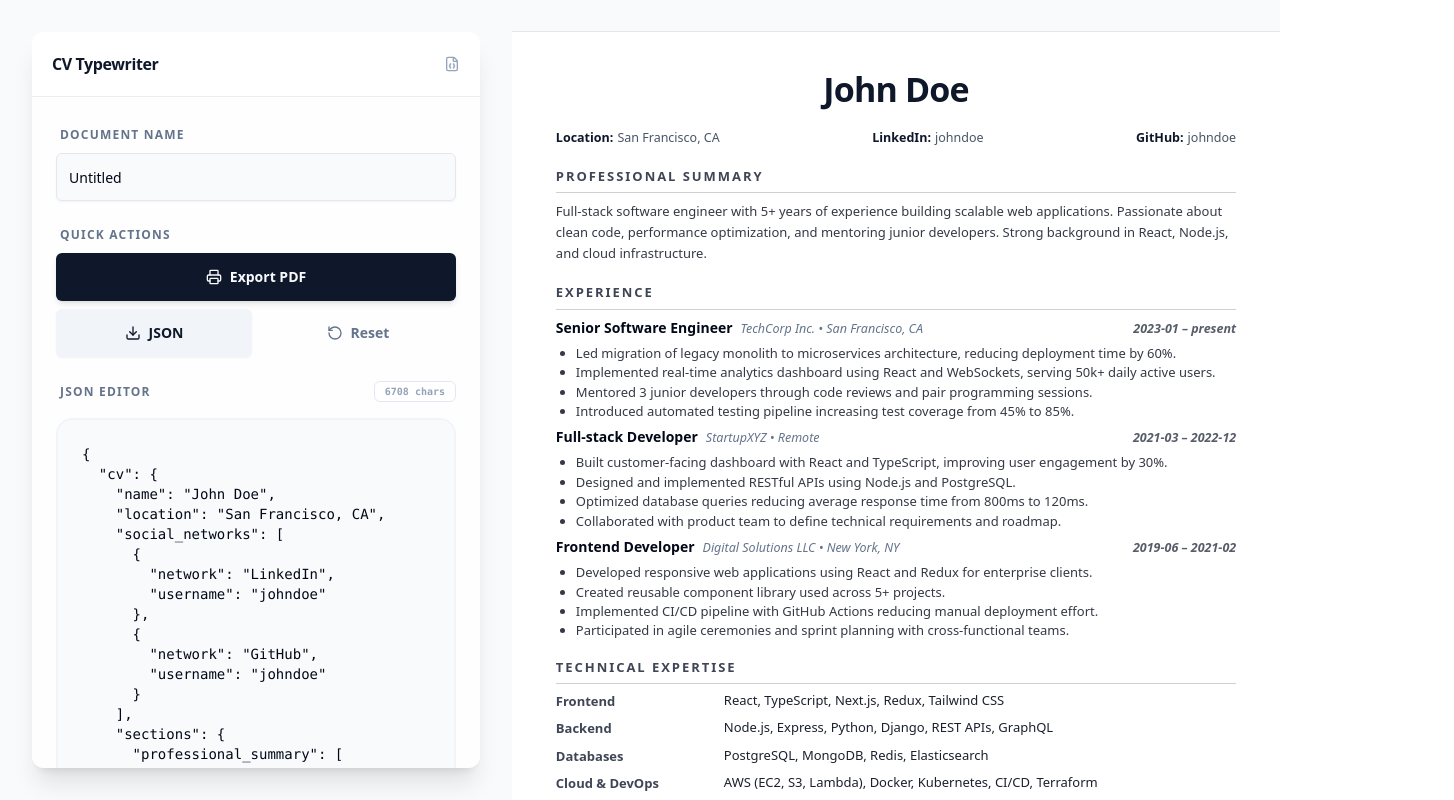
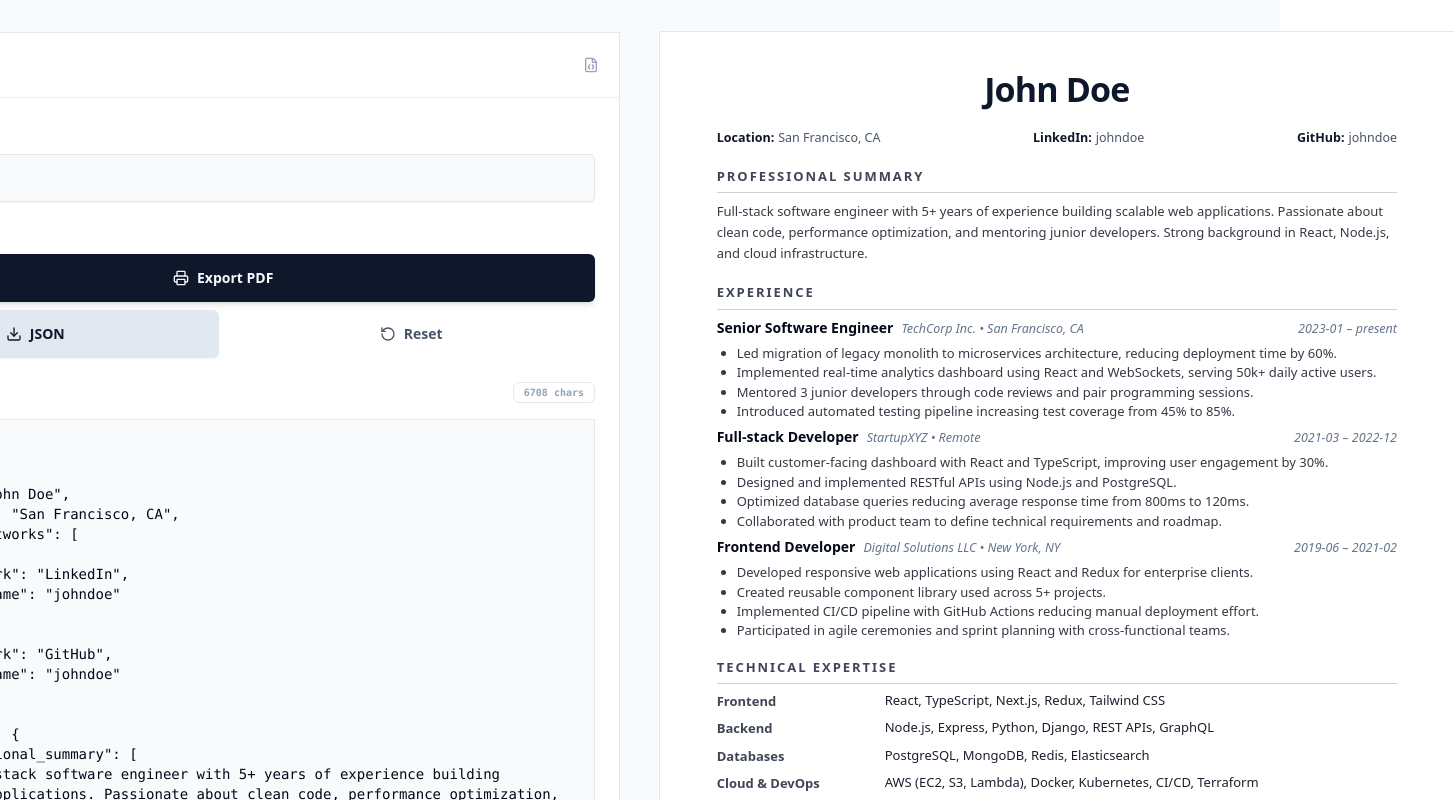
Before and after one commit to RafaGonzalezDev/cv-typewriter, a React (Vite) app: page / in a window 1280 px wide. Shown: the top 800 px of the page, 1454 px wide, since content can reach past the window. Built offline with nearby package versions, Linux system fonts and the light colour scheme.

Commit message:
feat: improve layout and styling for Editor and Preview panels, enhance print handling

```diff
--- a/src/CVTypewriter.jsx
+++ b/src/CVTypewriter.jsx
@@ -76,6 +76,10 @@ export default function CVTypewriter() {
             }
             .no-print {
                 display: none !important;
+            }
+            .no-print,
+            .print-root {
+                box-sizing: border-box;
             }
             .print-root {
                 background: #fff !important;
@@ -334,7 +338,13 @@ export default function CVTypewriter() {
     return (
 
         <div className="min-h-screen w-full bg-[#f8fafc] print-root">
-            <div className="flex flex-col lg:grid lg:grid-cols-[1fr_auto_1fr] min-h-screen">
+            <div className="flex justify-center px-6 py-8">
+                <div
+                    className="grid gap-10"
+                    style={{
+                        gridTemplateColumns: `${pageMetrics.widthPx}px ${pageMetrics.widthPx}px`
+                    }}
+                >
                     <EditorPanel
                         fileName={fileName}
                         onFileNameChange={(e) => setFileName(e.target.value)}
@@ -344,6 +354,7 @@ export default function CVTypewriter() {
                         onPrint={handlePrint}
                         onDownloadJson={downloadJson}
                         onLoadSample={loadSample}
+                        pageMetrics={pageMetrics}
                     />
                     <PreviewPanel
                         cv={cv}
@@ -354,7 +365,7 @@ export default function CVTypewriter() {
                         printRef={printRef}
                         contentRef={contentRef}
                     />
-                <div className="no-print hidden lg:block" />
+                </div>
             </div>
         </div>
 
--- a/src/features/cv-typewriter/components/EditorPanel.jsx
+++ b/src/features/cv-typewriter/components/EditorPanel.jsx
@@ -14,19 +14,26 @@ export default function EditorPanel({
     parsed,
     onPrint,
     onDownloadJson,
-    onLoadSample
+    onLoadSample,
+    pageMetrics
 }) {
     return (
-        <div className="flex justify-center lg:justify-end p-4 md:p-8 no-print">
-            <div className="w-full max-w-md lg:w-[400px] xl:w-[450px]">
-                <Card className="shadow-xl border-none overflow-hidden bg-white/80 backdrop-blur-md sticky top-8 max-h-[calc(100vh-4rem)] flex flex-col">
-                    <CardHeader className="bg-white/80 text-slate-900 p-5 border-b border-slate-200/70">
+        <div className="no-print">
+            <div
+                className="w-full"
+                style={{
+                    width: `${pageMetrics.widthPx}px`,
+                    height: `${pageMetrics.heightPx}px`
+                }}
+            >
+                <Card className="border border-slate-200 shadow-none rounded-none overflow-hidden bg-white h-full w-full flex flex-col">
+                    <CardHeader className="bg-white text-slate-900 p-5 border-b border-slate-200/70">
                         <div className="flex items-center justify-between">
                             <CardTitle className="text-base font-semibold tracking-tight">CV Typewriter</CardTitle>
                             <FileJson className="w-4 h-4 text-slate-400" />
                         </div>
                     </CardHeader>
-                    <CardContent className="p-6 space-y-6 overflow-y-auto flex-grow">
+                    <CardContent className="p-6 space-y-6 flex-1 overflow-hidden flex flex-col">
                         <div className="space-y-5">
                             <div className="space-y-2">
                                 <label className="text-xs font-bold uppercase tracking-widest text-slate-500 ml-1">Document Name</label>
@@ -48,7 +55,7 @@ export default function EditorPanel({
                                         <Button
                                             variant="secondary"
                                             onClick={onDownloadJson}
-                                            className="h-12 px-4 gap-2 font-bold bg-slate-100 hover:bg-slate-200 transition-colors"
+                                            className="h-12 px-4 gap-2 font-bold bg-slate-200 text-slate-900 hover:bg-slate-300 transition-colors"
                                         >
                                             <Download className="w-4 h-4" />
                                             JSON
@@ -56,7 +63,7 @@ export default function EditorPanel({
                                         <Button
                                             variant="ghost"
                                             onClick={onLoadSample}
-                                            className="h-12 px-4 gap-2 text-slate-500 hover:text-slate-900 hover:bg-slate-100 transition-all font-semibold"
+                                            className="h-12 px-4 gap-2 text-slate-600 hover:text-slate-900 hover:bg-slate-100 transition-all font-semibold"
                                         >
                                             <RotateCcw className="w-4 h-4" />
                                             Reset
@@ -66,7 +73,7 @@ export default function EditorPanel({
                             </div>
                         </div>
 
-                        <div className="space-y-4">
+                        <div className="space-y-4 flex-1 flex flex-col min-h-0">
                             <div className="flex items-center justify-between">
                                 <label className="text-xs font-bold uppercase tracking-widest text-slate-500 ml-1">JSON Editor</label>
                                 <Badge
@@ -76,9 +83,9 @@ export default function EditorPanel({
                                     {jsonText.length} chars
                                 </Badge>
                             </div>
-                            <div className="relative group rounded-2xl overflow-hidden border-2 border-slate-100 transition-all focus-within:border-primary/20 bg-slate-50 flex-grow">
+                            <div className="relative group overflow-hidden border border-slate-200 bg-slate-50 flex-1 min-h-0">
                                 <Textarea
-                                    className="font-mono text-[13px] min-h-[400px] p-6 bg-transparent border-none resize-y focus-visible:ring-0 leading-relaxed scrollbar-thin scrollbar-thumb-slate-200 w-full h-full"
+                                    className="font-mono text-[13px] p-6 bg-transparent border-none resize-none focus-visible:ring-0 leading-relaxed scrollbar-thin scrollbar-thumb-slate-200 w-full h-full"
                                     value={jsonText}
                                     onChange={onJsonTextChange}
                                     spellCheck={false}
--- a/src/features/cv-typewriter/components/PreviewPanel.jsx
+++ b/src/features/cv-typewriter/components/PreviewPanel.jsx
@@ -3,7 +3,7 @@ import CVContent from "./CVContent";
 
 export default function PreviewPanel({ cv, pagedBlocks, allBlocks, numPages, pageMetrics, printRef, contentRef }) {
     return (
-        <div className="p-4 md:p-8 flex justify-center overflow-y-auto relative">
+        <div className="relative">
             <div
                 className="absolute opacity-0 pointer-events-none overflow-hidden"
                 style={{
--- a/src/features/cv-typewriter/components/entries/ExperienceEntry.jsx
+++ b/src/features/cv-typewriter/components/entries/ExperienceEntry.jsx
@@ -27,7 +27,7 @@ export default function ExperienceEntry({ entry, withHighlights = true }) {
                     </ul>
                 ) : null}
             </div>
-            <div className="text-[12.5px] font-semibold italic text-primary/70 whitespace-nowrap pt-0.5">{date}</div>
+            <div className="text-[12.5px] font-medium text-muted-foreground italic whitespace-nowrap pt-0.5">{date}</div>
         </div>
     );
 }
```
Lines whose indentation alone changed are shown as unchanged.
